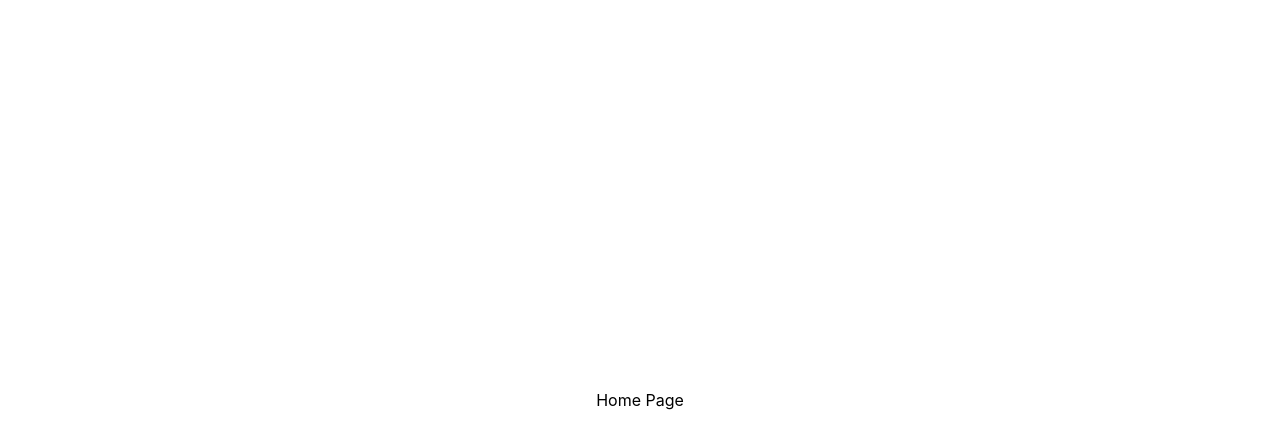
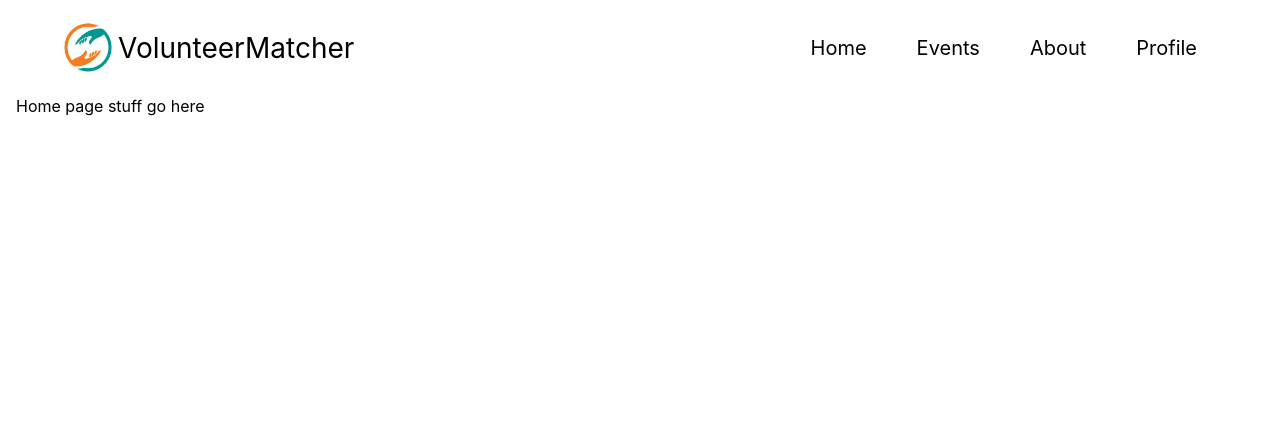
Before and after one commit to Ryan-Gunawan/COSC-4353, a React (Vite) app in the folder frontend/: page /home in a window 1280 px wide. Shown: the top 448 px of the page. Built offline with nearby package versions, Linux system fonts and the light colour scheme.

Commit message:
Navbar complete

```diff
--- a/frontend/index.html
+++ b/frontend/index.html
@@ -2,7 +2,7 @@
 <html lang="en">
   <head>
     <meta charset="UTF-8" />
-    <link rel="icon" type="image/svg+xml" href="/vite.svg" />
+    <link rel="icon" type="image/svg+xml" href="/src/components/Assets/logo.png" />
     <meta name="viewport" content="width=device-width, initial-scale=1.0" />
     <title>Volunteer Website</title>
   </head>
--- a/frontend/src/components/LoginRegister/LoginRegister.css
+++ b/frontend/src/components/LoginRegister/LoginRegister.css
@@ -1,4 +1,11 @@
-.container {
+.loginRegisterComponent body {
+    height: 100vh;
+    display: flex;
+    justify-content: center;
+    align-items: center;
+}
+
+.loginRegisterComponent .container {
     position: relative;
     width: 420px;
     height: 450px;
@@ -11,46 +18,47 @@
     transition: height .2s ease; /* transition when click register link */
 }
 
-.container.register {
+.loginRegisterComponent .container.register {
     height: 500px;
 }
 
-.container .form-box {
+.loginRegisterComponent .container .form-box {
     width: 100%;
     padding: 40px;
 }
 
 /* When login link is clicked slide login box into container */
-.container.login .form-box.login {
+.loginRegisterComponent .container.login .form-box.login {
     transition: translate .18s ease;
     translate: 0px;
 }
 
 /* When register link is clicked move login box to the side */
-.container.register .form-box.login {
+.loginRegisterComponent .container.register .form-box.login {
     transition: none;
     translate: -400px;
 }
 
 /* By default register box is out of container */
-.container .form-box.register {
+.loginRegisterComponent .container .form-box.register {
     position: absolute;
     transition: none;
     translate: 400px;
 }
 
 /* When register link is clicked slide register box into container */
-.container.register .form-box.register {
+.loginRegisterComponent .container.register .form-box.register {
     transition: translate .18s ease;
     translate: 0px;
+    box-sizing: border-box;
 }
 
-form h1 {
+.loginRegisterComponent form h1 {
     font-size: 36px;
     text-align: center;
 }
 
-form .input-box {
+.loginRegisterComponent form .input-box {
     position: relative;
     width: 100%;
     height: 50px;
@@ -58,7 +66,7 @@ form .input-box {
     background: transparent;
 }
 
-.input-box input {
+.loginRegisterComponent .input-box input {
     width: 100%;
     height: 100%;
     background: transparent;
@@ -68,9 +76,10 @@ form .input-box {
     border-radius: 10px;
     font-size: 16px;
     padding: 20px 45px 20px 20px;
+    box-sizing: border-box;
 }
 
-.input-box .icon {
+.loginRegisterComponent .input-box .icon {
     position: absolute;
     right: 20px;
     top: 50%;
@@ -78,7 +87,7 @@ form .input-box {
     font-size: 16px;
 }
 
-form button {
+.loginRegisterComponent form button {
     width: 100%;
     height: 45px;
     background: dodgerblue;
@@ -92,23 +101,23 @@ form button {
     font-weight: 700;
 }
 
-form .register-link {
+.loginRegisterComponent form .register-link {
     font-size: 14.5px;
     text-align: center;
     margin: 20px 0 15px;
 }
 
-.register-link p a {
+.loginRegisterComponent .register-link p a {
     color: dodgerblue;
     text-decoration: none;
     font-weight: 600;
 }
 
-.register-link p a:hover {
+.loginRegisterComponent .register-link p a:hover {
     text-decoration: underline;
 }
 
-.terms {
+.loginRegisterComponent .terms {
     text-align: center;
     margin: 20px;
     color: gray;
--- a/frontend/src/components/LoginRegister/LoginRegister.jsx
+++ b/frontend/src/components/LoginRegister/LoginRegister.jsx
@@ -1,4 +1,4 @@
-import React, { useState } from 'react';
+import { useState } from 'react';
 import './LoginRegister.css';
 import { FaLock, FaEnvelope } from "react-icons/fa";
 
@@ -15,6 +15,7 @@ const LoginRegister = () => {
     }
 
     return (
+        <div className="loginRegisterComponent">
             <div className={`container${action}`}>
                 <div className="form-box login">
                     <form action="">
@@ -60,6 +61,7 @@ const LoginRegister = () => {
                     </form>
                 </div>
             </div>
+        </div>
     );
 };
 export default LoginRegister;
--- /dev/null
+++ b/frontend/src/components/Navbar/Navbar.css
@@ -0,0 +1,104 @@
+.nav-container {
+  box-sizing: border-box;
+  height: 80px;
+  display: flex;
+  align-items: center;
+  background-color: white;
+  justify-content: space-between;
+  padding: 0 300px;
+}
+
+.nav-container a {
+  text-decoration: none;
+  color: black;
+}
+
+.nav-container .logo a{
+  display: flex;
+  align-items: center;
+  font-size: 28px;
+}
+
+.nav-container .logo img {
+  width: 60px;
+  height: auto;
+}
+
+.nav-container .logo:hover {
+  cursor: pointer;
+}
+
+.nav-container .hamburger {
+  display: none;
+}
+
+.nav-container .navbar ul {
+  display: flex;
+  list-style: none;
+}
+
+.nav-container .navbar ul li a {
+  display: block;
+  font-size: 20px;
+  padding: 10px 25px;
+  border-radius: 50px;
+  transition: 0.2s
+  margin: 0 5px;
+}
+
+.nav-container .navbar ul li a:hover {
+  color: coral
+}
+
+@media only screen and (max-width: 1320px) {
+  .nav-container {
+      padding: 0 50px;
+    }
+}
+
+@media only screen and (max-width: 1100px) {
+  .nav-container {
+      padding: 0 30px;
+    }
+}
+
+@media only screen and (max-width: 900px) {
+  .nav-container .hamburger {
+    display: block;
+    cursor: pointer;
+  }
+  .nav-container .hamburger .line {
+    display: block;
+    width: 30px;
+    height: 3px;
+    margin: 6px 0;
+    background-color: black;
+  }
+  .nav-container .navbar {
+    height: 0px;
+    position: absolute;
+    top: 80px;
+    left: 0;
+    right: 0;
+    width: 100vw;
+    background-color: white;
+    transition: 0.2s;
+    overflow: hidden;
+  }
+  .nav-container .navbar.active {
+    height: 350px;
+  }
+  .nav-container .navbar ul {
+    display: block;
+    width: fit-content;
+    margin: 80px auto 0 auto;
+    text-align: center;
+    transition: 0.5s;
+    opacity: 0;
+  }
+  .nav-container .navbar.active ul {
+    opacity: 1;
+  }
+  .nav-container .navbar ul li a {
+    margin-bottom: 12px;
+}
--- /dev/null
+++ b/frontend/src/components/Navbar/Navbar.jsx
@@ -0,0 +1,36 @@
+import { useState } from 'react';
+import './Navbar.css';
+import logo from '../Assets/handslogo.jpg'
+
+const Navbar = () => {
+    const [isActive, setIsActive] = useState(false);
+
+    const handleHamburgerClick = () => {
+        setIsActive(!isActive);
+    };
+
+    return (
+        <div className="nav-container">
+            <div className="logo">
+                <a href="/home">
+                    <img src={logo} alt="logo" />
+                    VolunteerMatcher
+                </a>
+            </div>
+            <div className="hamburger" onClick={handleHamburgerClick}>
+                <div className="line"></div>
+                <div className="line"></div>
+                <div className="line"></div>
+            </div>
+            <nav className={`navbar ${isActive ? 'active' : ''}`}>
+                <ul>
+                    <li><a href="/home/#">Home</a></li>
+                    <li><a href="/home/#">Events</a></li>
+                    <li><a href="/home/#">About</a></li>
+                    <li><a href="/home/#">Profile</a></li>
+                </ul>
+            </nav>
+        </div>
+    );
+};
+export default Navbar;
--- a/frontend/src/index.css
+++ b/frontend/src/index.css
@@ -6,16 +6,18 @@
   -moz-osx-font-smoothing: grayscale;
 }
 
-* {
-  margin: 0;
-  padding: 0;
-  box-sizing: border-box;
-}
+/**/
+/* * { */
+/*   margin: 0; */
+/*   padding: 0; */
+/*   box-sizing: border-box; */
+/* } */
 
-body {
-  display: flex;
-  justify-content: center;
-  align-items: center;
-  min-height: 100vh;
-  background: white;
-}
+/**/
+/* body { */
+/*   display: flex; */
+/*   justify-content: center; */
+/*   align-items: center; */
+/*   min-height: 100vh; */
+/*   background: white; */
+/* } */
--- a/frontend/src/routes/HomePage.jsx
+++ b/frontend/src/routes/HomePage.jsx
@@ -1,8 +1,16 @@
+import Navbar from "../components/Navbar/Navbar"
+
 function HomePage() {
 
   return (
     <>
-      <div>Home Page</div>
+      <header>
+        <Navbar />
+      </header>
+
+      <body>
+        <div>Home page stuff go here</div>
+      </body>
     </>
   )
 }
--- a/frontend/src/routes/LoginRegisterPage.jsx
+++ b/frontend/src/routes/LoginRegisterPage.jsx
@@ -8,7 +8,11 @@ function LoginRegisterPage() {
 
   return (
     <>
-      <LoginRegister />
+      <div className="loginRegisterComponent">
+        <body>
+          <LoginRegister />
+        </body>
+      </div>
     </>
   )
 }
```
Also changed, not shown: frontend/src/components/Assets/handslogo.jpg (added). Lines whose indentation alone changed are shown as unchanged.
